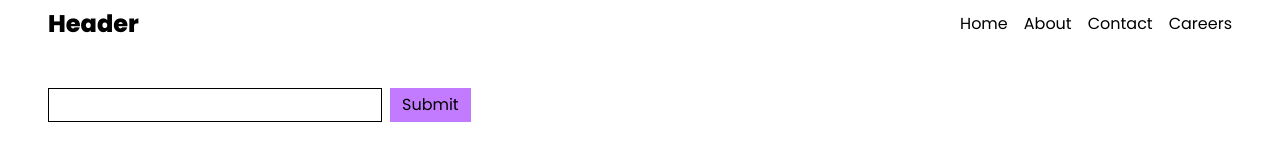
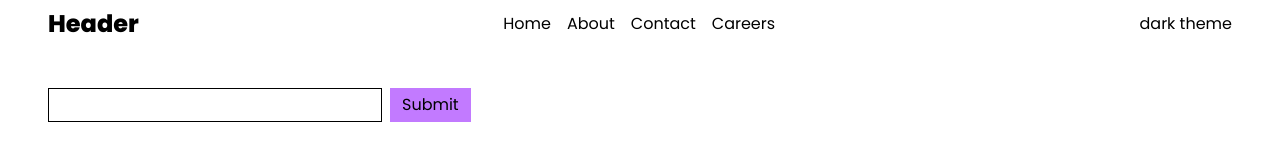
Before and after one commit to suryacodess/react.js, a React (Vite) app: page / in a window 1280 px wide. Shown: the top 160 px of the page. Built offline with nearby package versions, Linux system fonts and the light colour scheme; no server answers.

Commit message:
added useContext hook for theme change

```diff
--- a/src/components/Header.jsx
+++ b/src/components/Header.jsx
@@ -1,8 +1,21 @@
+import { useContext } from "react";
 import { Link } from "react-router-dom";
+import { ThemeContext } from "../context/ThemeContext";
 
 export default function Header() {
+  const { theme, setTheme } = useContext(ThemeContext);
+  const toggleTheme = () => {
+    theme == "" ? setTheme("black") : setTheme("");
+  };
+  console.log(theme);
   return (
-    <header className="header w-full">
+    <header
+      className={`header w-full `}
+      style={{
+        backgroundColor: theme ? theme : "white",
+        color: theme ? "white" : theme,
+      }}
+    >
       <div className="header-inner max-w-[1200px] w-full mx-auto flex justify-between items-center p-2">
         <div className="header-logo">
           <h2 className="text-2xl font-extrabold">Header</h2>
@@ -21,6 +34,11 @@ export default function Header() {
             })}
           </div>
         </nav>
+        <div className="">
+          <button className="cursor-pointer" onClick={() => toggleTheme()}>
+            dark theme
+          </button>
+        </div>
       </div>
     </header>
   );
--- /dev/null
+++ b/src/context/ThemeContext.jsx
@@ -0,0 +1,16 @@
+// create context with createContext
+// add provider wrap the app
+// use context use with useContext
+
+import { createContext, useState } from "react";
+
+export const ThemeContext = createContext();
+
+export const ThemeProvider = ({ children }) => {
+  const [theme, setTheme] = useState("");
+  return (
+    <ThemeContext.Provider value={{ theme, setTheme }}>
+      {children}
+    </ThemeContext.Provider>
+  );
+};
```
Also changed, not shown: src/main.jsx (+7 -1 lines).
